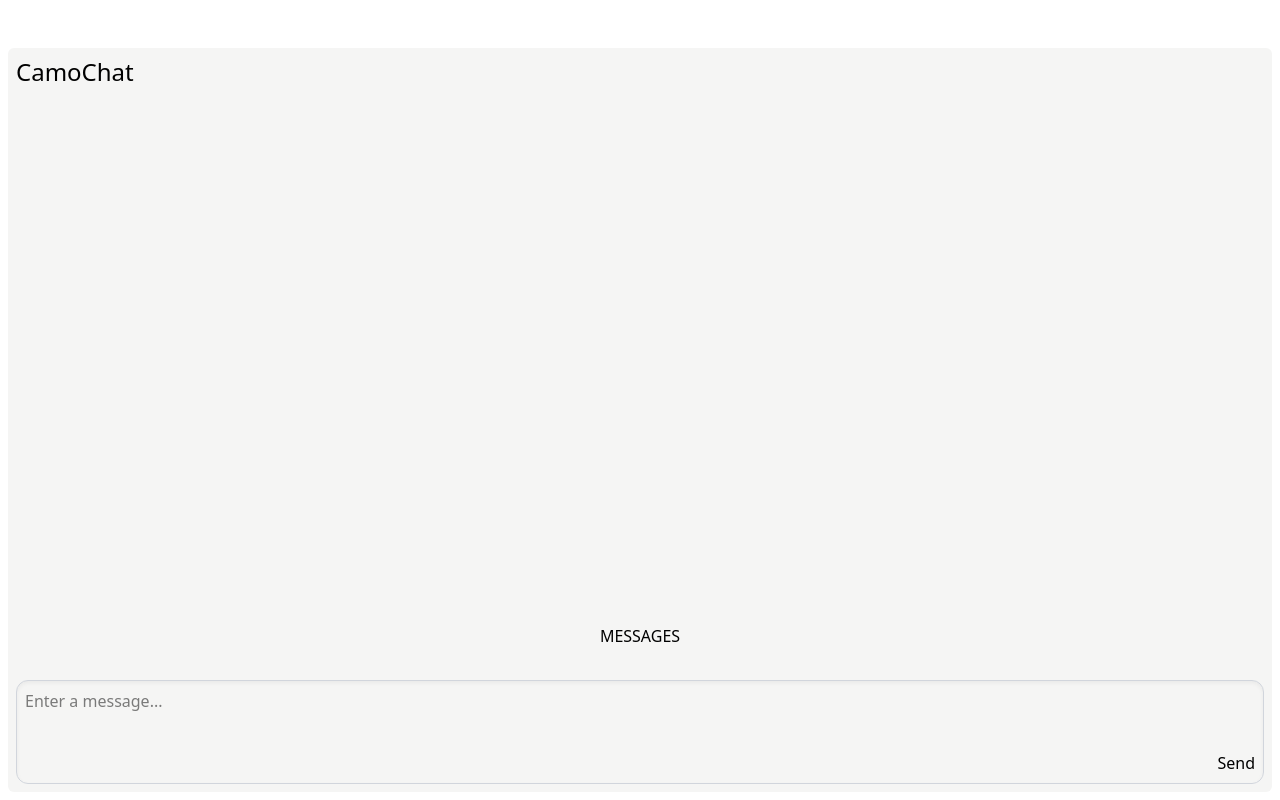
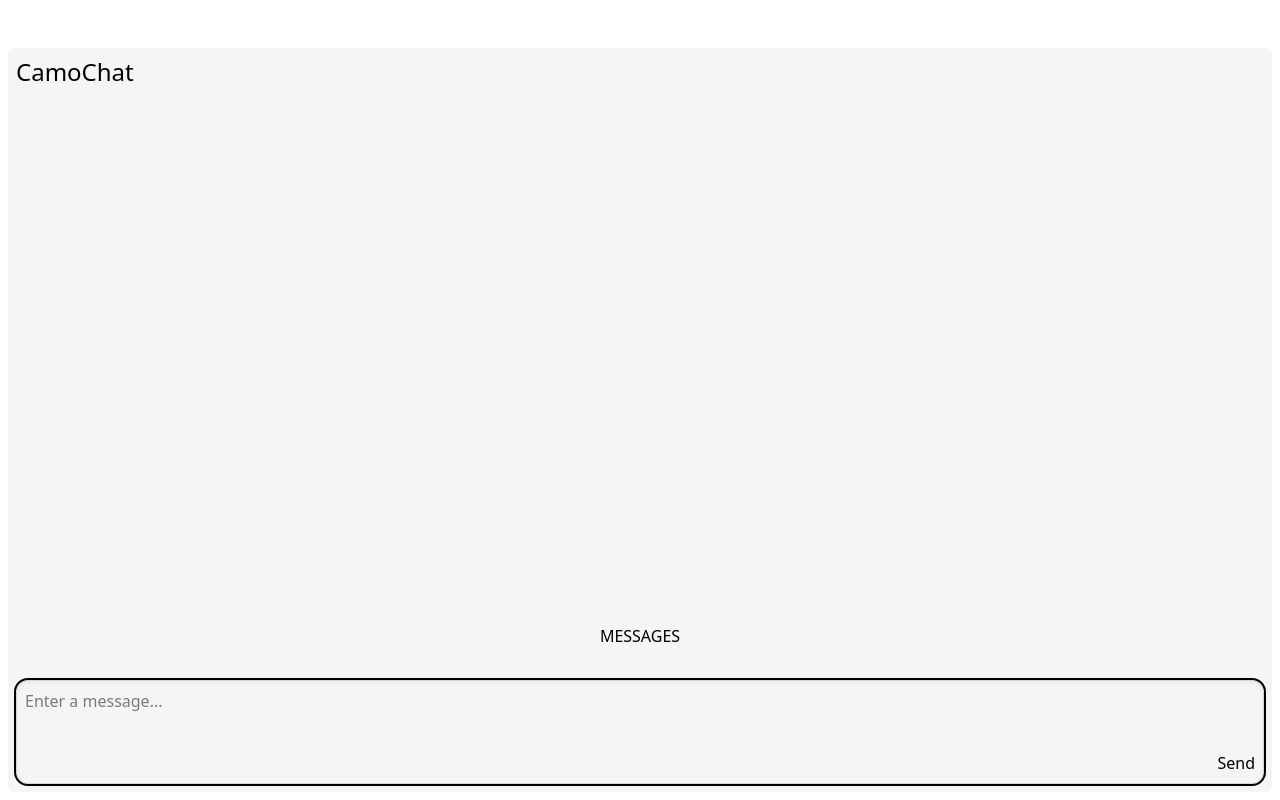
Before and after one commit to Dobefu/camochat, a React (Vite) app: page / in a window 1280 px wide. Built offline with nearby package versions, Linux system fonts and the light colour scheme.

Commit message:
feat: Add a better focus state to the textarea

```diff
--- a/src/components/chat.tsx
+++ b/src/components/chat.tsx
@@ -1,15 +1,28 @@
+import { useCallback, useState } from 'react'
+
 export default function Chat() {
+  const [isFocused, setIsFocused] = useState(false)
+
+  const focusInput = useCallback(() => setIsFocused(true), [])
+  const blurInput = useCallback(() => setIsFocused(false), [])
+
   return (
     <div className="flex flex-1 flex-col gap-8">
       <div className="flex flex-1 flex-col items-center justify-end">
         <div>MESSAGES</div>
       </div>
 
-      <form className="relative">
+      <form
+        aria-selected={isFocused}
+        className="relative rounded-xl aria-selected:outline-2"
+      >
         <div className="w-full rounded-xl border border-gray-300 shadow-inner">
           <textarea
-            className="-mb-2 w-full resize-none rounded-t-xl p-2"
+            autoFocus
+            className="-mb-2 w-full resize-none rounded-t-xl p-2 outline-none"
             placeholder="Enter a message..."
+            onFocus={focusInput}
+            onBlur={blurInput}
           />
 
           <div className="flex justify-end p-2">
```
